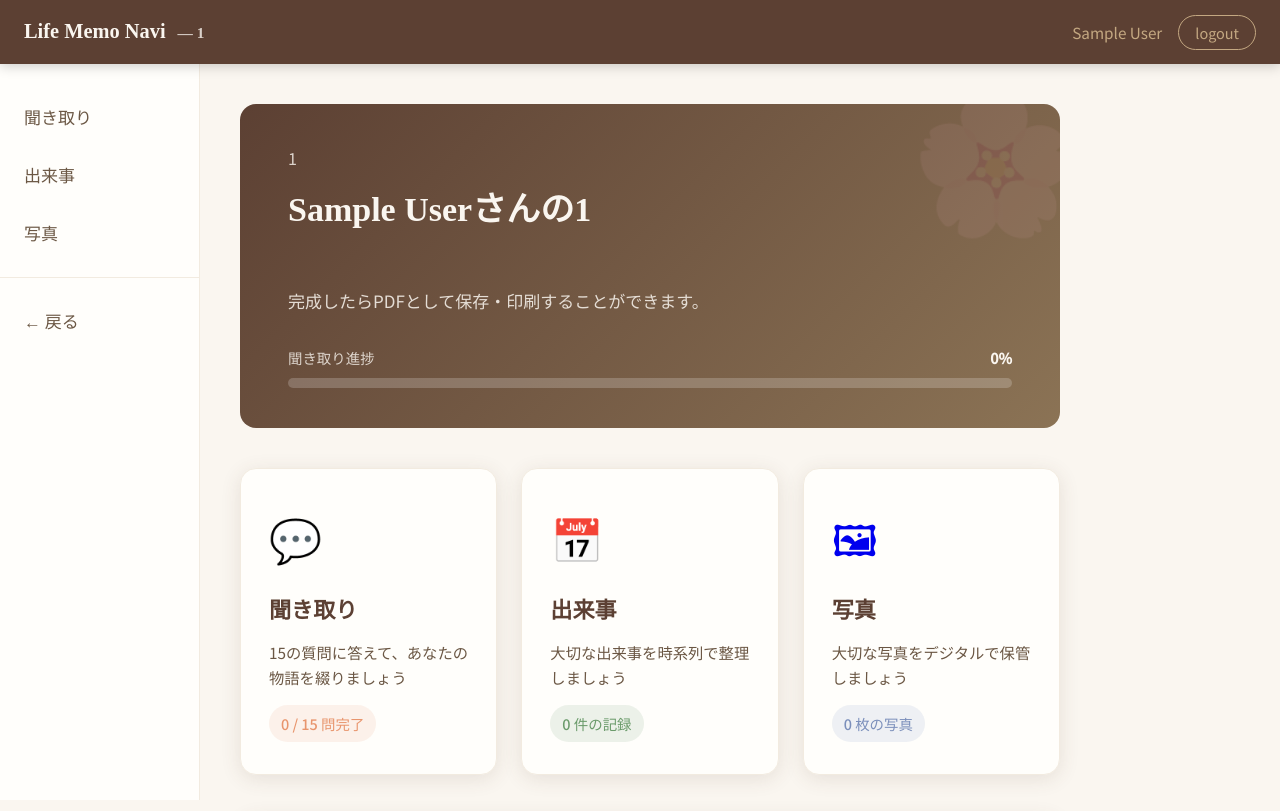
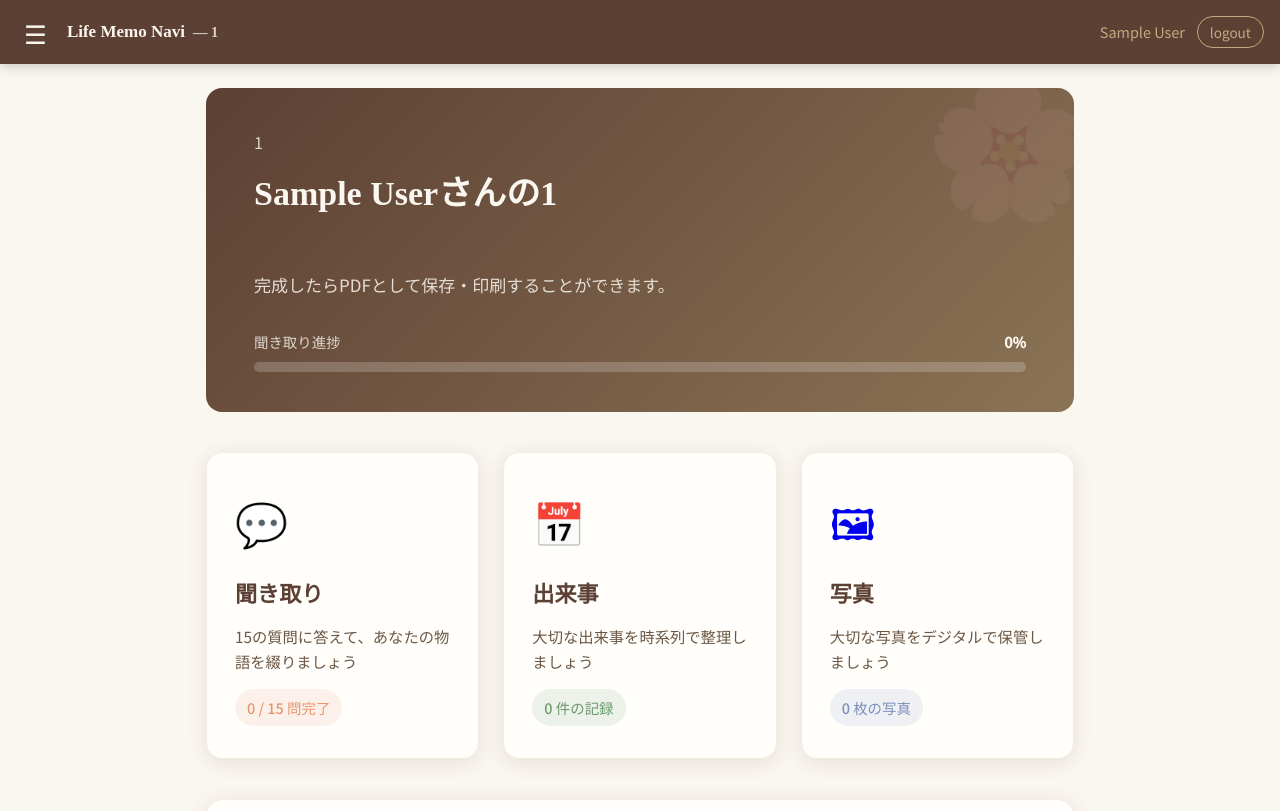
Before and after one commit to MitsunoriFukuchi692/life-memo-navi, a React (Vite) app in the folder frontend/: page /field/1 in a window 1280 px wide. Shown: the top 811 px of the page. Built offline with nearby package versions, Linux system fonts and the light colour scheme; no server answers; sample sign-in values are in the browser's storage.

Commit message:
スマホ対応ハンバーガーメニュー

```diff
--- a/frontend/src/components/Layout.tsx
+++ b/frontend/src/components/Layout.tsx
@@ -1,4 +1,4 @@
-import { ReactNode } from 'react';
+import { ReactNode, useState } from 'react';
 import { Link, useLocation, useNavigate, useParams } from 'react-router-dom';
 
 interface LayoutProps { children: ReactNode; title?: string; }
@@ -15,6 +15,7 @@ export default function Layout({ children, title }: LayoutProps) {
   const navigate = useNavigate();
   const { fieldType } = useParams<{ fieldType: string }>();
   const user = JSON.parse(localStorage.getItem('user') || '{}');
+  const [menuOpen, setMenuOpen] = useState(false);
 
   const handleLogout = () => {
     localStorage.removeItem('token');
@@ -22,7 +23,6 @@ export default function Layout({ children, title }: LayoutProps) {
     navigate('/login');
   };
 
-  // 分野内のナビ（聞き取り・出来事・写真・戻る）
   const fieldNavItems = fieldType ? [
     { path: `/field/${fieldType}/interview`, label: '聞き取り' },
     { path: `/field/${fieldType}/timeline`, label: '出来事' },
@@ -31,100 +31,116 @@ export default function Layout({ children, title }: LayoutProps) {
 
   const fieldLabel = fieldType ? fieldLabels[fieldType] || fieldType : '';
 
-  return (
-    <div style={{ display: 'flex', minHeight: '100vh', flexDirection: 'column' }}>
-      <header style={{
-        background: 'var(--brown-dark)', padding: '0 24px',
-        display: 'flex', alignItems: 'center', justifyContent: 'space-between',
-        height: '64px', boxShadow: '0 2px 12px rgba(0,0,0,0.2)',
-        position: 'sticky', top: 0, zIndex: 100,
-      }}>
-        <Link to="/" style={{ textDecoration: 'none' }}>
-          <h1 style={{ fontFamily: "'Noto Serif JP', serif", color: 'var(--cream)', fontSize: '1.2rem', fontWeight: 600 }}>
-            Life Memo Navi
-            {fieldLabel && (
-              <span style={{ fontSize: '0.9rem', opacity: 0.8, marginLeft: '12px' }}>
-                — {fieldLabel}
-              </span>
-            )}
-          </h1>
-        </Link>
-        <div style={{ display: 'flex', alignItems: 'center', gap: '16px' }}>
-          <span style={{ color: 'var(--brown-light)', fontSize: '0.9rem' }}>{user.name}</span>
-          <button onClick={handleLogout} style={{
-            background: 'transparent', border: '1px solid var(--brown-light)',
-            color: 'var(--brown-light)', padding: '6px 16px', borderRadius: '20px', fontSize: '0.85rem',
-            cursor: 'pointer',
-          }}>logout</button>
-        </div>
-      </header>
-
-      <div style={{ display: 'flex', flex: 1 }}>
-        <nav style={{
-          width: '200px', background: 'var(--white)',
-          borderRight: '1px solid var(--cream-dark)', padding: '24px 0',
-          position: 'sticky', top: '64px', height: 'calc(100vh - 64px)', overflow: 'auto',
-          display: 'flex', flexDirection: 'column',
-        }}>
-          {/* 分野メニュー */}
-          {fieldNavItems.map(item => {
-            const active = location.pathname === item.path;
-            return (
-              <Link key={item.path} to={item.path} style={{
+  const navLinkStyle = (path: string): React.CSSProperties => {
+    const active = location.pathname === path;
+    return {
       display: 'flex', alignItems: 'center',
       padding: '14px 24px', textDecoration: 'none',
       color: active ? 'var(--accent)' : 'var(--text-light)',
       background: active ? 'rgba(200, 105, 74, 0.08)' : 'transparent',
       borderRight: active ? '3px solid var(--accent)' : '3px solid transparent',
       fontSize: '1rem', fontWeight: active ? 500 : 400,
+    };
+  };
+
+  return (
+    <div style={{ display: 'flex', minHeight: '100vh', flexDirection: 'column' }}>
+      <header style={{
+        background: 'var(--brown-dark)', padding: '0 16px',
+        display: 'flex', alignItems: 'center', justifyContent: 'space-between',
+        height: '64px', boxShadow: '0 2px 12px rgba(0,0,0,0.2)',
+        position: 'sticky', top: 0, zIndex: 100,
       }}>
+        <div style={{ display: 'flex', alignItems: 'center', gap: '12px' }}>
+          <button
+            onClick={() => setMenuOpen(!menuOpen)}
+            style={{
+              background: 'transparent', border: 'none',
+              color: 'var(--cream)', fontSize: '1.5rem',
+              cursor: 'pointer', padding: '4px 8px',
+            }}
+          >
+            {menuOpen ? '✕' : '☰'}
+          </button>
+          <Link to="/" style={{ textDecoration: 'none' }} onClick={() => setMenuOpen(false)}>
+            <h1 style={{ fontFamily: "'Noto Serif JP', serif", color: 'var(--cream)', fontSize: '1rem', fontWeight: 600 }}>
+              Life Memo Navi
+              {fieldLabel && <span style={{ fontSize: '0.85rem', opacity: 0.8, marginLeft: '8px' }}>— {fieldLabel}</span>}
+            </h1>
+          </Link>
+        </div>
+        <div style={{ display: 'flex', alignItems: 'center', gap: '12px' }}>
+          <span style={{ color: 'var(--brown-light)', fontSize: '0.85rem' }}>{user.name}</span>
+          <button onClick={handleLogout} style={{
+            background: 'transparent', border: '1px solid var(--brown-light)',
+            color: 'var(--brown-light)', padding: '5px 12px', borderRadius: '20px',
+            fontSize: '0.8rem', cursor: 'pointer',
+          }}>logout</button>
+        </div>
+      </header>
+
+      {menuOpen && (
+        <div
+          onClick={() => setMenuOpen(false)}
+          style={{
+            position: 'fixed', top: '64px', left: 0, right: 0, bottom: 0,
+            background: 'rgba(0,0,0,0.4)', zIndex: 90,
+          }}
+        />
+      )}
+
+      <nav style={{
+        position: 'fixed',
+        top: '64px', left: menuOpen ? 0 : '-220px',
+        width: '200px',
+        height: 'calc(100vh - 64px)',
+        background: 'var(--white)',
+        borderRight: '1px solid var(--cream-dark)',
+        padding: '24px 0',
+        zIndex: 95,
+        transition: 'left 0.3s ease',
+        overflow: 'auto',
+        display: 'flex', flexDirection: 'column',
+      }}>
+        {fieldNavItems.map(item => (
+          <Link
+            key={item.path}
+            to={item.path}
+            style={navLinkStyle(item.path)}
+            onClick={() => setMenuOpen(false)}
+          >
             {item.label}
           </Link>
-            );
-          })}
+        ))}
 
-          {/* 区切り線 */}
         {fieldNavItems.length > 0 && (
-            <div style={{
-              borderTop: '1px solid var(--cream-dark)',
-              margin: '16px 0',
-            }} />
+          <div style={{ borderTop: '1px solid var(--cream-dark)', margin: '16px 0' }} />
         )}
 
-          {/* 戻るボタン */}
         <button
-            onClick={() => navigate('/')}
+          onClick={() => { navigate('/'); setMenuOpen(false); }}
           style={{
             display: 'flex', alignItems: 'center',
-              padding: '14px 24px', textDecoration: 'none',
+            padding: '14px 24px',
             color: 'var(--text-light)', background: 'transparent',
             border: 'none', borderRight: '3px solid transparent',
             fontSize: '1rem', fontWeight: 400, cursor: 'pointer',
             width: '100%', textAlign: 'left',
-            }}
-            onMouseEnter={e => {
-              (e.currentTarget as HTMLButtonElement).style.color = 'var(--accent)';
-              (e.currentTarget as HTMLButtonElement).style.background = 'rgba(200, 105, 74, 0.08)';
-            }}
-            onMouseLeave={e => {
-              (e.currentTarget as HTMLButtonElement).style.color = 'var(--text-light)';
-              (e.currentTarget as HTMLButtonElement).style.background = 'transparent';
           }}
         >
           ← 戻る
         </button>
       </nav>
 
-        <main style={{ flex: 1, padding: '40px', maxWidth: '900px' }}>
+      <main style={{ flex: 1, padding: '24px 16px', maxWidth: '900px', width: '100%', margin: '0 auto' }}>
         {title && (
           <h2 style={{
-              fontSize: '1.8rem', marginBottom: '32px',
-              paddingBottom: '16px', borderBottom: '2px solid var(--cream-dark)',
+            fontSize: '1.5rem', marginBottom: '24px',
+            paddingBottom: '12px', borderBottom: '2px solid var(--cream-dark)',
           }}>{title}</h2>
         )}
         {children}
       </main>
     </div>
-    </div>
   );
 }
```
Lines whose indentation alone changed are shown as unchanged.
